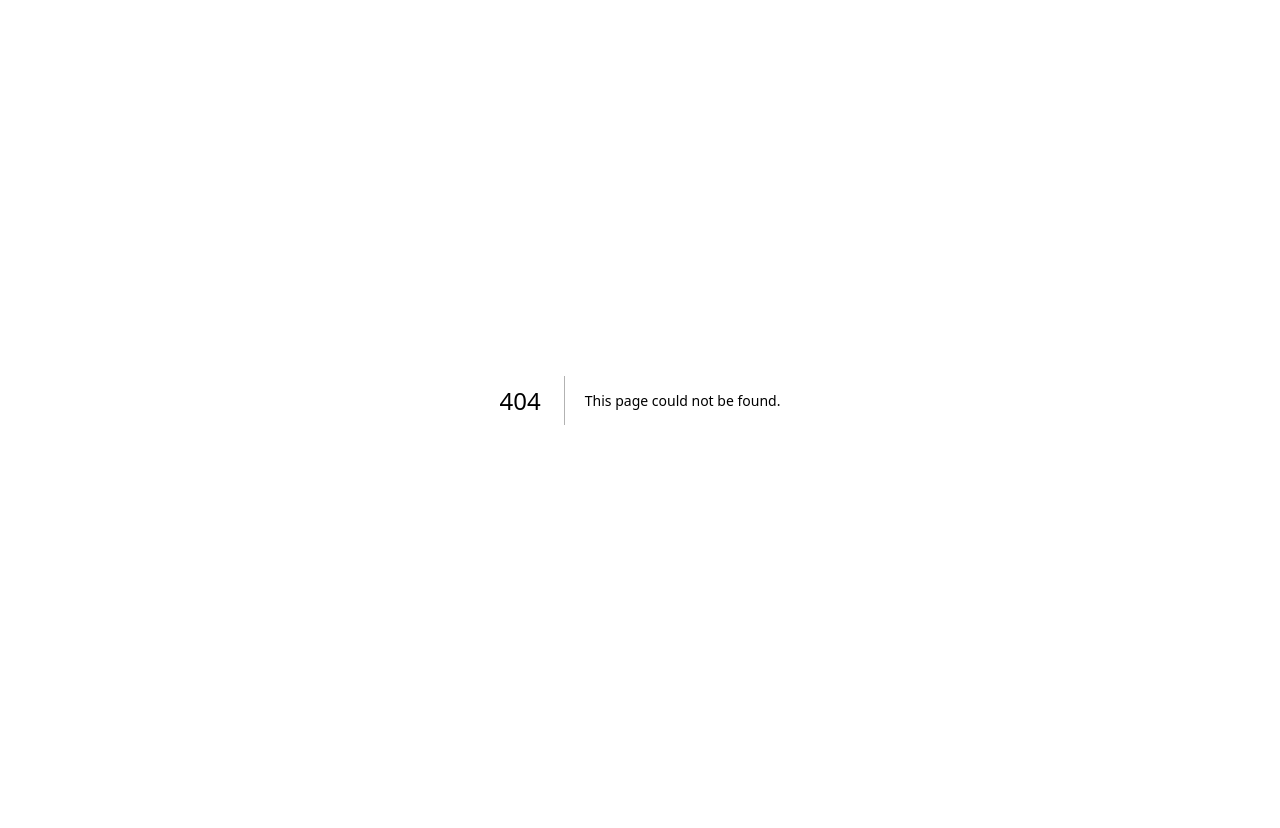
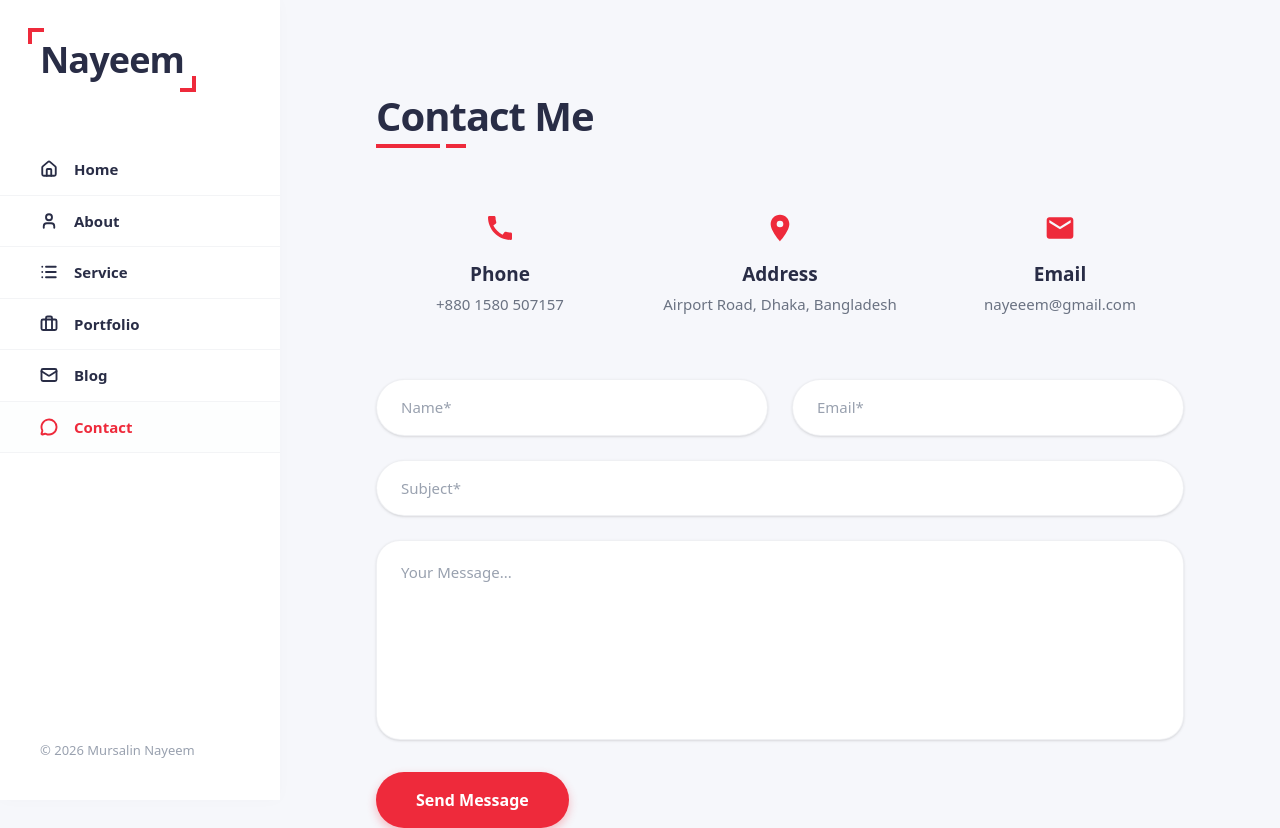
Before and after one commit to Rakibul-Hasan-max/Mursalin-nayeem, a Next.js app: page /contact in a window 1280 px wide. Before the commit this address had no page. Before the commit the page ends 800 px from the top, so only its background shows below. Built offline with nearby package versions, Linux system fonts and the light colour scheme.

Commit message:
feat: implement contact page with form and info section and update sidebar navigation links

```diff
--- /dev/null
+++ b/src/app/contact/page.tsx
@@ -0,0 +1,37 @@
+import Sidebar from "../../components/Sidebar";
+import ContactInfo from "../../components/ContactInfo";
+import ContactForm from "../../components/ContactForm";
+
+export const metadata = {
+  title: "Contact Me | Mursalin Nayeem",
+  description: "Get in touch with Mursalin Nayeem",
+};
+
+export default function ContactPage() {
+  return (
+    <div className="flex min-h-screen bg-[#F6F7FB] font-sans">
+      {/* Sidebar */}
+      <Sidebar />
+
+      {/* Main Content */}
+      <main className="flex-1 ml-[280px] flex flex-col min-h-screen pt-24 px-16 lg:px-24">
+        {/* Title Section */}
+        <div className="mb-16">
+          <h2 className="text-[40px] font-bold text-[#292D46] tracking-tight leading-none">
+            Contact Me
+          </h2>
+          <div className="flex mt-2 gap-1.5">
+            <div className="h-[4px] w-16 bg-[#EE2A3B]"></div>
+            <div className="h-[4px] w-5 bg-[#EE2A3B]"></div>
+          </div>
+        </div>
+
+        {/* Contact Information */}
+        <ContactInfo />
+
+        {/* Contact Form */}
+        <ContactForm />
+      </main>
+    </div>
+  );
+}
--- /dev/null
+++ b/src/components/ContactForm.tsx
@@ -0,0 +1,45 @@
+"use client";
+
+export default function ContactForm() {
+  return (
+    <form className="w-full max-w-4xl flex flex-col gap-6" onSubmit={(e) => e.preventDefault()}>
+      <div className="flex flex-col md:flex-row gap-6 w-full">
+        <input
+          type="text"
+          placeholder="Name*"
+          className="flex-1 bg-white border border-gray-200/60 rounded-full px-6 py-4 text-[15px] text-gray-700 placeholder:text-gray-400 focus:outline-none focus:border-[#EE2A3B] transition-colors shadow-sm"
+          required
+        />
+        <input
+          type="email"
+          placeholder="Email*"
+          className="flex-1 bg-white border border-gray-200/60 rounded-full px-6 py-4 text-[15px] text-gray-700 placeholder:text-gray-400 focus:outline-none focus:border-[#EE2A3B] transition-colors shadow-sm"
+          required
+        />
+      </div>
+
+      <input
+        type="text"
+        placeholder="Subject*"
+        className="w-full bg-white border border-gray-200/60 rounded-full px-6 py-4 text-[15px] text-gray-700 placeholder:text-gray-400 focus:outline-none focus:border-[#EE2A3B] transition-colors shadow-sm"
+        required
+      />
+
+      <textarea
+        placeholder="Your Message..."
+        rows={7}
+        className="w-full bg-white border border-gray-200/60 rounded-3xl px-6 py-5 text-[15px] text-gray-700 placeholder:text-gray-400 focus:outline-none focus:border-[#EE2A3B] transition-colors shadow-sm resize-none"
+        required
+      ></textarea>
+
+      <div className="mt-2">
+        <button
+          type="submit"
+          className="bg-[#EE2A3B] text-white font-semibold rounded-full px-10 py-4 hover:-translate-y-1 transition-transform shadow-[0_4px_10px_rgba(238,42,59,0.3)] hover:shadow-[0_6px_15px_rgba(238,42,59,0.4)]"
+        >
+          Send Message
+        </button>
+      </div>
+    </form>
+  );
+}
--- /dev/null
+++ b/src/components/ContactInfo.tsx
@@ -0,0 +1,44 @@
+const SolidPhoneIcon = () => (
+  <svg xmlns="http://www.w3.org/2000/svg" width="32" height="32" viewBox="0 0 24 24" fill="#EE2A3B" className="mb-4">
+    <path d="M20.01 15.38c-1.23 0-2.42-.2-3.53-.56a.977.977 0 0 0-1.01.24l-1.57 1.97c-2.83-1.35-5.48-3.9-6.89-6.83l1.95-1.66c.27-.28.35-.67.24-1.02-.37-1.11-.56-2.3-.56-3.53 0-.54-.45-.99-.99-.99H4.19C3.65 3 3 3.24 3 3.99 3 13.28 10.73 21 20.01 21c.71 0 .99-.63.99-1.18v-3.45c0-.54-.45-.99-.99-.99z"/>
+  </svg>
+);
+
+const SolidMapPinIcon = () => (
+  <svg xmlns="http://www.w3.org/2000/svg" width="32" height="32" viewBox="0 0 24 24" fill="#EE2A3B" className="mb-4">
+    <path d="M12 2C8.13 2 5 5.13 5 9c0 5.25 7 13 7 13s7-7.75 7-13c0-3.87-3.13-7-7-7zm0 9.5a2.5 2.5 0 0 1 0-5 2.5 2.5 0 0 1 0 5z"/>
+  </svg>
+);
+
+const SolidMailIcon = () => (
+  <svg xmlns="http://www.w3.org/2000/svg" width="32" height="32" viewBox="0 0 24 24" fill="#EE2A3B" className="mb-4">
+    <path d="M20 4H4c-1.1 0-1.99.9-1.99 2L2 18c0 1.1.9 2 2 2h16c1.1 0 2-.9 2-2V6c0-1.1-.9-2-2-2zm0 4l-8 5-8-5V6l8 5 8-5v2z"/>
+  </svg>
+);
+
+export default function ContactInfo() {
+  return (
+    <div className="flex flex-col md:flex-row justify-between w-full max-w-4xl mb-16 gap-8">
+      {/* Phone */}
+      <div className="flex flex-col items-center flex-1">
+        <SolidPhoneIcon />
+        <h3 className="text-[#292D46] font-bold text-[19px] mb-1">Phone</h3>
+        <p className="text-gray-500 text-[15px]">+880 1580 507157</p>
+      </div>
+
+      {/* Office */}
+      <div className="flex flex-col items-center flex-1">
+        <SolidMapPinIcon />
+        <h3 className="text-[#292D46] font-bold text-[19px] mb-1">Address</h3>
+        <p className="text-gray-500 text-[15px]">Airport Road, Dhaka, Bangladesh</p>
+      </div>
+
+      {/* Email */}
+      <div className="flex flex-col items-center flex-1">
+        <SolidMailIcon />
+        <h3 className="text-[#292D46] font-bold text-[19px] mb-1">Email</h3>
+        <p className="text-gray-500 text-[15px]">nayeeem@gmail.com</p>
+      </div>
+    </div>
+  );
+}
--- a/src/components/Sidebar.tsx
+++ b/src/components/Sidebar.tsx
@@ -1,46 +1,56 @@
+"use client";
+
+import Link from "next/link";
+import { usePathname } from "next/navigation";
 import { Home, User, List, Briefcase, Mail, MessageCircle } from "lucide-react";
 
 export default function Sidebar() {
+  const pathname = usePathname();
+
+  const links = [
+    { name: "Home", href: "/", icon: Home },
+    { name: "About", href: "/about", icon: User },
+    { name: "Service", href: "/service", icon: List },
+    { name: "Portfolio", href: "/portfolio", icon: Briefcase },
+    { name: "Blog", href: "/blog", icon: Mail },
+    { name: "Contact", href: "/contact", icon: MessageCircle },
+  ];
+
   return (
     <aside className="w-[280px] bg-white flex flex-col justify-between fixed h-full shadow-[0_0_15px_rgba(0,0,0,0.02)] z-10">
       <div>
         {/* Logo */}
         <div className="pt-10 pb-16 px-10">
-          <div className="relative inline-block">
+          <Link href="/" className="relative inline-block">
             <span className="absolute -top-3 -left-3 w-4 h-4 border-t-4 border-l-4 border-[#EE2A3B]"></span>
             <h1 className="text-4xl font-extrabold text-[#292D46] tracking-tight">
               Nayeem
             </h1>
             <span className="absolute -bottom-3 -right-3 w-4 h-4 border-b-4 border-r-4 border-[#EE2A3B]"></span>
-          </div>
+          </Link>
         </div>
 
         {/* Navigation */}
         <nav className="flex flex-col w-full">
-          <a href="#" className="flex items-center gap-4 px-10 py-3.5 text-[#EE2A3B] border-b border-gray-100 bg-gray-50/30 text-[15px] font-semibold">
-            <Home size={18} strokeWidth={2.5} />
-            Home
-          </a>
-          <a href="#" className="flex items-center gap-4 px-10 py-3.5 text-[#292D46] hover:text-[#EE2A3B] hover:bg-gray-50/50 border-b border-gray-100 text-[15px] font-semibold transition-colors">
-            <User size={18} strokeWidth={2.5} />
-            About
-          </a>
-          <a href="#" className="flex items-center gap-4 px-10 py-3.5 text-[#292D46] hover:text-[#EE2A3B] hover:bg-gray-50/50 border-b border-gray-100 text-[15px] font-semibold transition-colors">
-            <List size={18} strokeWidth={2.5} />
-            Service
-          </a>
-          <a href="#" className="flex items-center gap-4 px-10 py-3.5 text-[#292D46] hover:text-[#EE2A3B] hover:bg-gray-50/50 border-b border-gray-100 text-[15px] font-semibold transition-colors">
-            <Briefcase size={18} strokeWidth={2.5} />
-            Portfolio
-          </a>
-          <a href="#" className="flex items-center gap-4 px-10 py-3.5 text-[#292D46] hover:text-[#EE2A3B] hover:bg-gray-50/50 border-b border-gray-100 text-[15px] font-semibold transition-colors">
-            <Mail size={18} strokeWidth={2.5} />
-            Blog
-          </a>
-          <a href="#" className="flex items-center gap-4 px-10 py-3.5 text-[#292D46] hover:text-[#EE2A3B] hover:bg-gray-50/50 border-b border-gray-100 text-[15px] font-semibold transition-colors">
-            <MessageCircle size={18} strokeWidth={2.5} />
-            Contact
-          </a>
+          {links.map((link) => {
+            const Icon = link.icon;
+            const isActive = pathname === link.href;
+
+            return (
+              <Link
+                key={link.name}
+                href={link.href}
+                className={`flex items-center gap-4 px-10 py-3.5 border-b border-gray-100 text-[15px] font-semibold transition-colors ${
+                  isActive
+                    ? "text-[#EE2A3B] bg-gray-50/30"
+                    : "text-[#292D46] hover:text-[#EE2A3B] hover:bg-gray-50/50"
+                }`}
+              >
+                <Icon size={18} strokeWidth={2.5} />
+                {link.name}
+              </Link>
+            );
+          })}
         </nav>
       </div>
 
```
